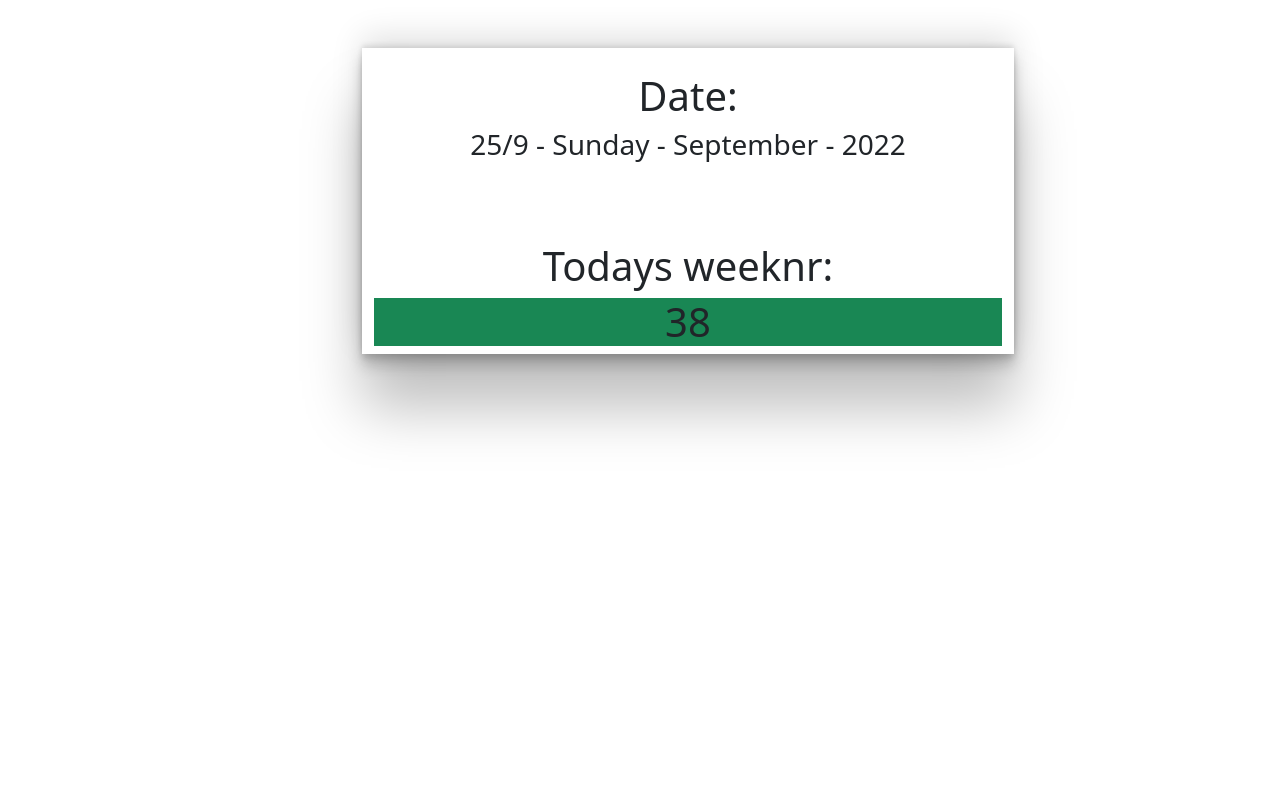
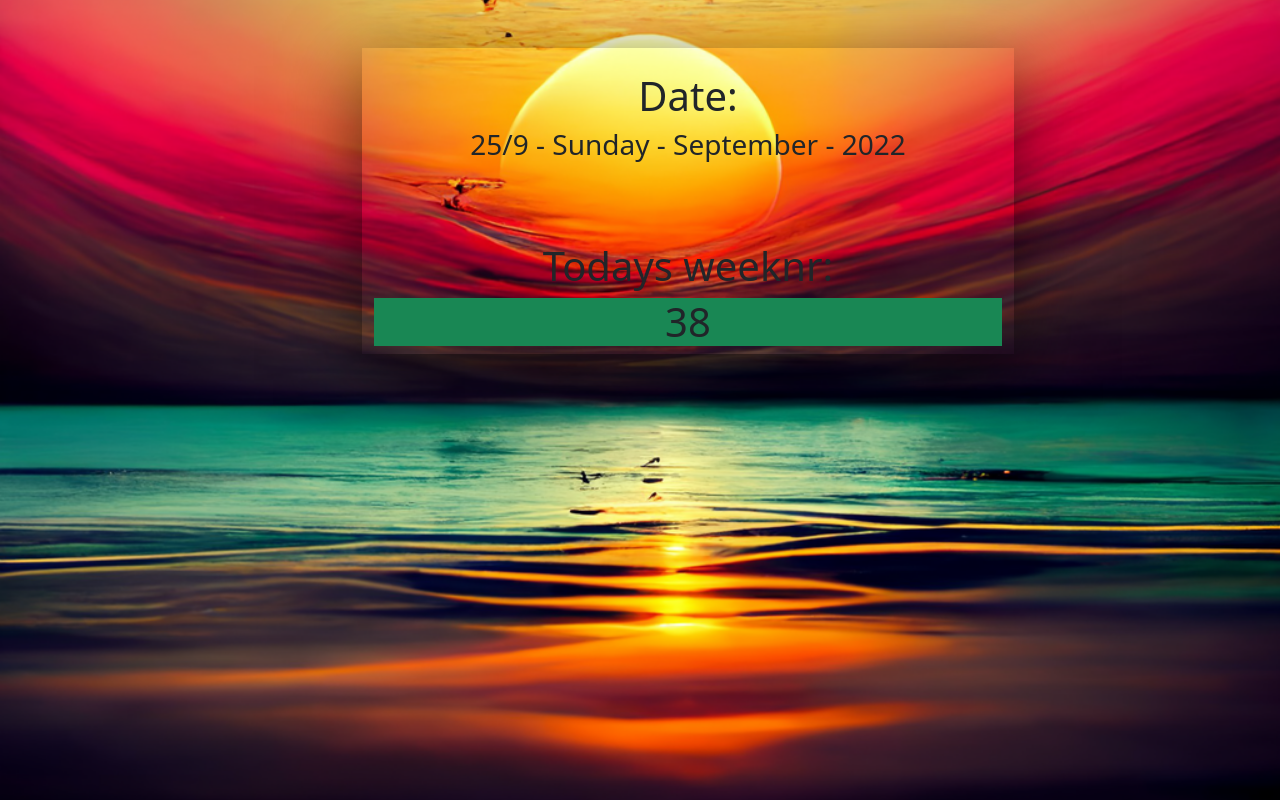
Before and after one commit to BenAtic-KEA/TimeManipulator, a website: page public/index.html in a window 1280 px wide. Drawn offline with nearby package versions, Linux system fonts and the light colour scheme.

Commit message:
added a background

```diff
--- a/public/frontpage.css
+++ b/public/frontpage.css
@@ -1,4 +1,10 @@
 .boxshadow {
+    box-shadow: rgba(0, 0, 0, 0.56) 0px 22px 70px 4px;
+    }
 
-    box-shadow: rgba(0, 0, 0, 0.25) 0px 54px 55px, rgba(0, 0, 0, 0.12) 0px -12px 30px, rgba(0, 0, 0, 0.12) 0px 4px 6px, rgba(0, 0, 0, 0.17) 0px 12px 13px, rgba(0, 0, 0, 0.09) 0px -3px 5px;
+body{
+    background-image: url("BackgroundPicture.png");
+    background-repeat: no-repeat;
+    background-size: cover;
+    background-position: center;
 }
```
Also changed, not shown: public/BackgroundPicture.png (added).
